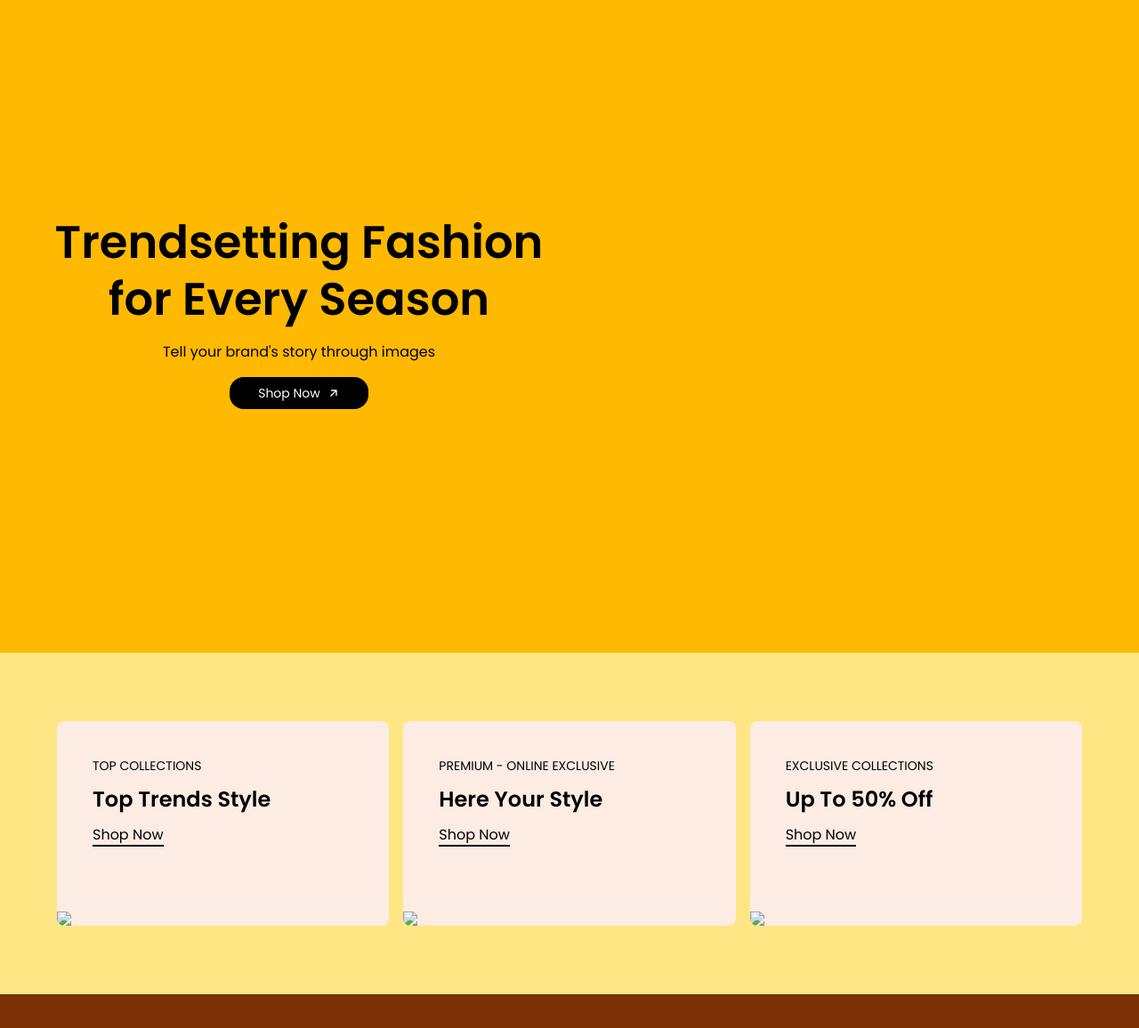
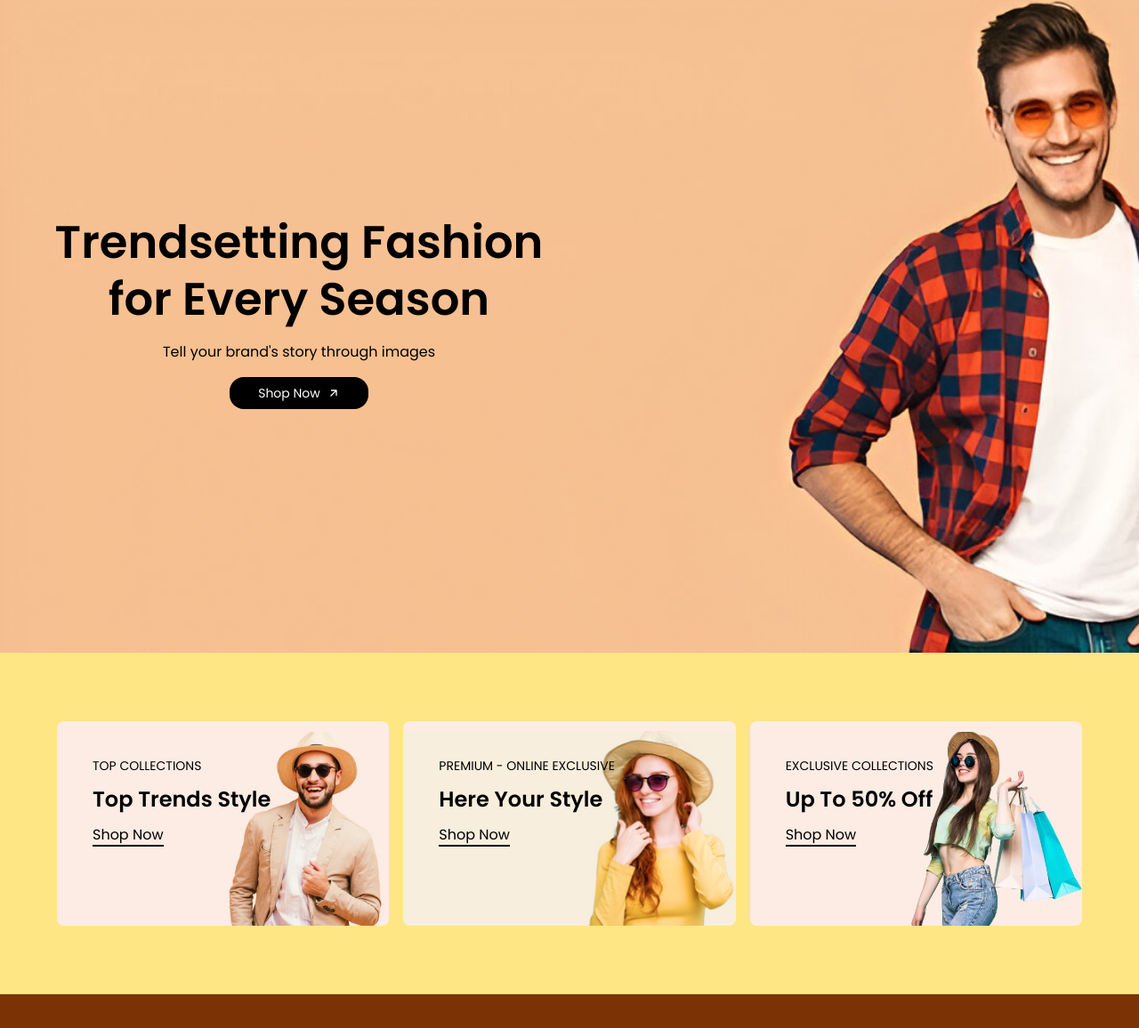
Before and after one commit to Sumitc0de/Fashion_Ecommerce_js_tailwindcss, a website: page src/index.html in a window 1280 px wide. Shown: the part 146-1302 px from the top of the page at 89% size. Drawn offline with nearby package versions, Linux system fonts and the light colour scheme; the site is published under a folder, as on GitHub Pages, so addresses that start at the root find nothing; files whose address does not match are found by name.

Commit message:
Update index.html

```diff
--- a/src/index.html
+++ b/src/index.html
@@ -84,7 +84,7 @@
 
 
     <div class=" h-[50vh] xs:h-[70vh] md:h-[110vh] bg-amber-400  w-full pt-28" >
-        <div class="hero-container px-6 lg:px-12 w-full h-full flex items-center justify-start bg-no-repeat bg-cover bg-left" style="background-image: url(/img/h2.jpg);">
+        <div class="hero-container px-6 lg:px-12 w-full h-full flex items-center justify-start bg-no-repeat bg-cover bg-left" style="background-image: url(img/h2.jpg);">
             <div class="hero-content flex items-center justify-between flex-col gap-2 md:gap-4">
                 <h1 class="text-xl font-semibold md:text-3xl lg:text-[4vw]  text-center lg:w-[45vw] leading-8 md:leading-10 lg:leading-16 ">Trendsetting Fashion for Every Season</h1>
                 <p class="text-center">Tell your brand's story through images</p>
@@ -107,7 +107,7 @@
     <div class="w-full h-full md:h-[30vw] bg-amber-200 flex flex-col md:flex-row  items-center justify-between gap-4 px-6 lg:px-16 pt-8 lg:pt-0">
 
         <div class="bg-[#FDECE4]  w-full lg:w-[33vw] h-[50vw] md:h-[20vw] lg:h-[18vw] rounded-lg p-10 relative overflow-hidden">
-            <img src="/img/c1.webp" class="absolute w-full bottom-0 left-0 hover:scale-110 ease-in-out duration-300">
+            <img src="img/c1.webp" class="absolute w-full bottom-0 left-0 hover:scale-110 ease-in-out duration-300">
 
             <div class="absolute flex flex-col items-start justify-center gap-3 left-6 top-6 xs:top-16 xs:left-10   lg:top-10">
             <p class="text-sm">TOP COLLECTIONS</p>
@@ -119,7 +119,7 @@
         </div>
 
         <div class="bg-[#FDECE4] w-full lg:w-[33vw] h-[50vw] md:h-[20vw] lg:h-[18vw] rounded-lg p-10 relative overflow-hidden">
-            <img src="/img/c2.png" class="absolute w-full bottom-0 left-0 hover:scale-110 ease-in-out duration-300">
+            <img src="img/c2.png" class="absolute w-full bottom-0 left-0 hover:scale-110 ease-in-out duration-300">
             <div class="absolute flex flex-col items-start justify-center gap-3 left-6 top-6 xs:top-16 xs:left-10  lg:top-10">
             <p class=" text-sm">PREMIUM - ONLINE EXCLUSIVE</p>
             <h1 class="xs:text-2xl text-xl sm:text-2xl font-semibold">Here Your Style</h1>
@@ -130,7 +130,7 @@
         </div>
 
         <div class="bg-[#FDECE4] w-full lg:w-[33vw] h-[50vw] md:h-[20vw] lg:h-[18vw] rounded-lg p-10 relative overflow-hidden">
-            <img src="/img/c3.webp" class="absolute w-full bottom-0 left-0 hover:scale-110 ease-in-out duration-300">
+            <img src="img/c3.webp" class="absolute w-full bottom-0 left-0 hover:scale-110 ease-in-out duration-300">
             <div class="absolute flex flex-col items-start justify-center gap-3 left-6 top-6 xs:top-16 xs:left-10  lg:top-10 ">
             <p class="text-sm">EXCLUSIVE COLLECTIONS</p>
             <h1 class=" xs:text-2xl text-xl sm:text-2xl font-semibold">Up To 50% Off</h1>
```
